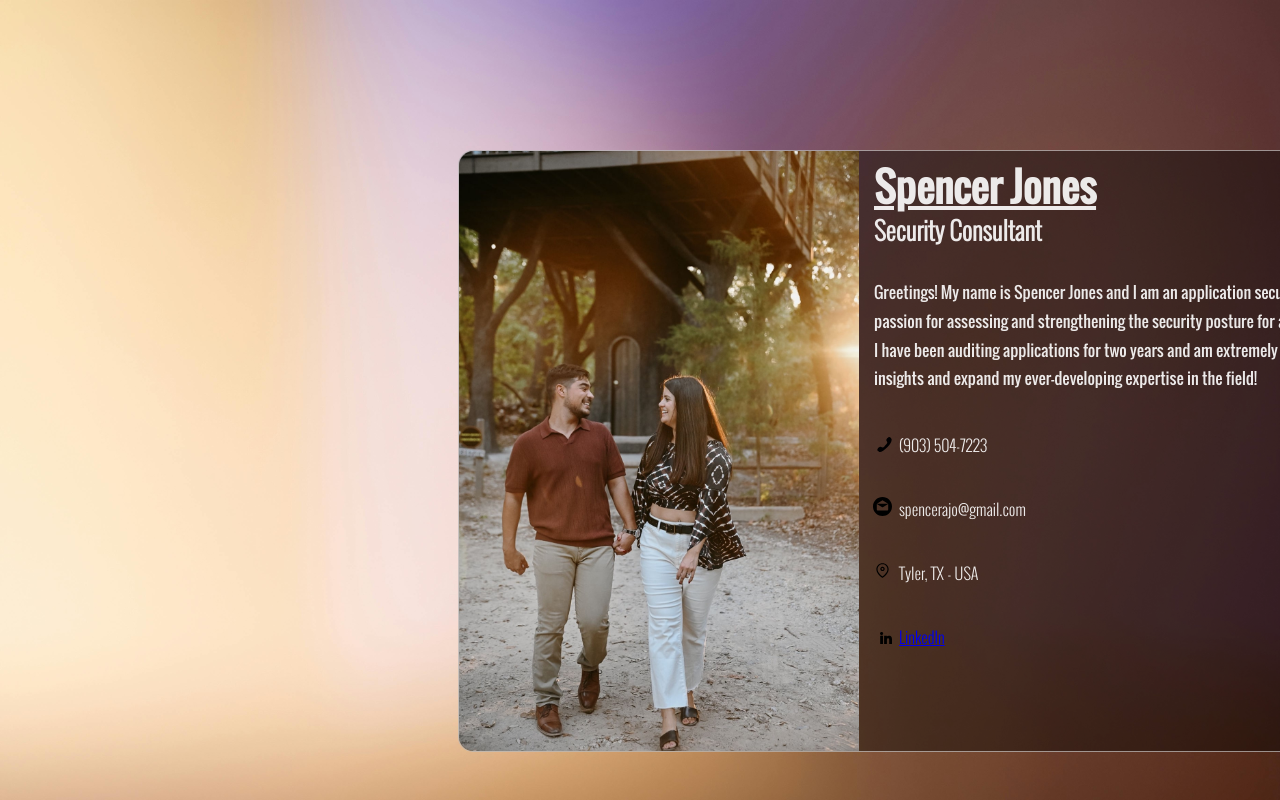
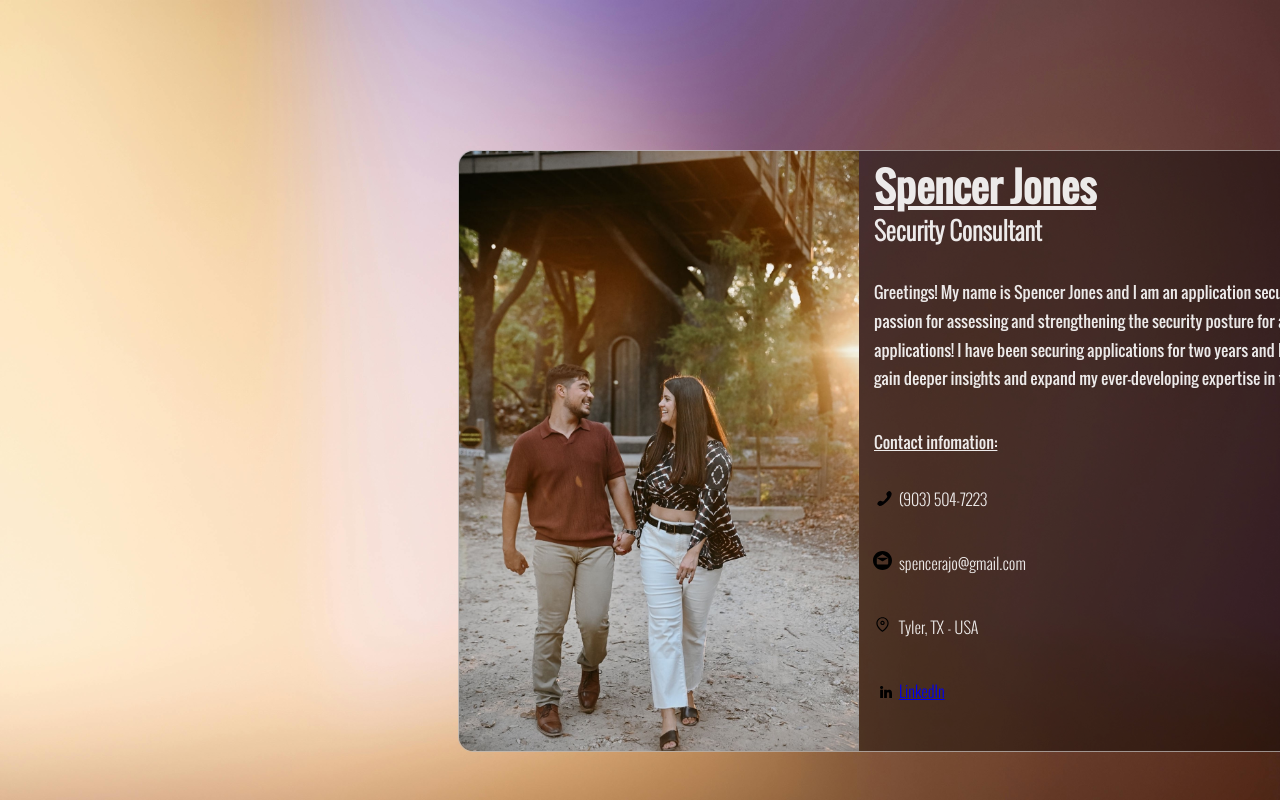
Before and after one commit to spencerajo/SJ-Portfolio-Website, a website: page src/public/index.html in a window 1280 px wide. Shown: the top 800 px of the page. Drawn offline with Linux system fonts and the light colour scheme.

Commit message:
Made a few changes

```diff
--- a/src/public/index.html
+++ b/src/public/index.html
@@ -44,8 +44,15 @@
             font-size: 16px;
             margin-top: 150px;
             margin-left: 450px;
+            margin-bottom:35px;
             color: rgba(255, 255, 255, 0.9);
             line-height: 1.8;
+        }
+
+        #contactInfo {
+            font-family: 'Oswald-Regular', sans-serif;
+            margin-top: -0px;
+            margin-bottom: -20px;
         }
 
         .box ul {
@@ -56,7 +63,7 @@
             left: -50px;
             right: -30px;
             font-size: 16px;
-            margin-top: 100px;
+            margin-top: 110px;
             margin-left: 450px;
             line-height: 4.0;
         }
@@ -114,8 +121,10 @@
             <h3>Security Consultant</h3>
 
             <p>Greetings! My name is Spencer Jones and I am an application security consultant with a passion for assessing and strengthening
-                the security posture for all of your applications! I have been auditing applications for two years and am extremely eager to
+                the security posture for all of your web applications! I have been securing applications for two years and I am extremely eager to
                 gain deeper insights and expand my ever-developing expertise in the field!</p>
+
+            <p id="contactInfo"><u>Contact infomation:</u></p>
 
             <ul id="linksList">
                 <li class="li-phonenumber">(903) 504-7223</li>
```
Also changed, not shown: src/package.json (added, +7 -0 lines), 2 other files.
